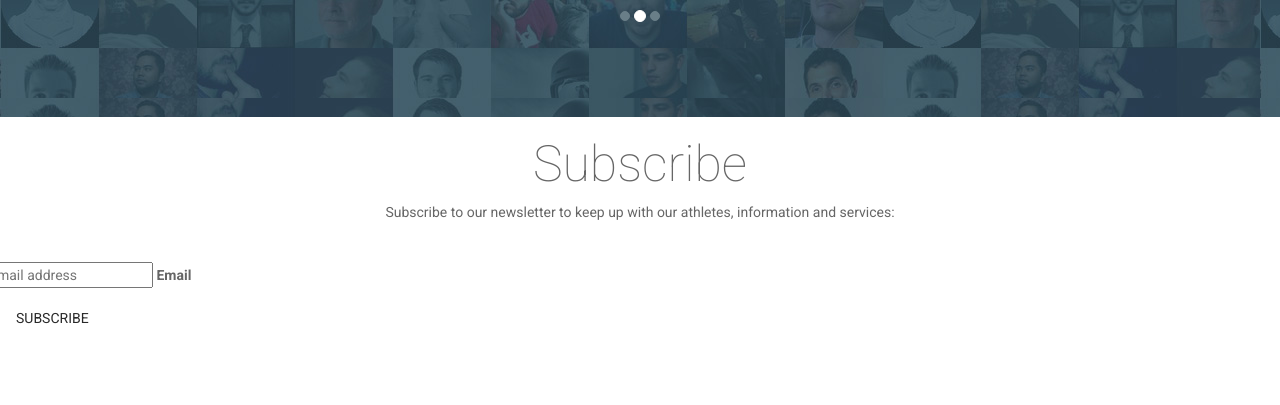
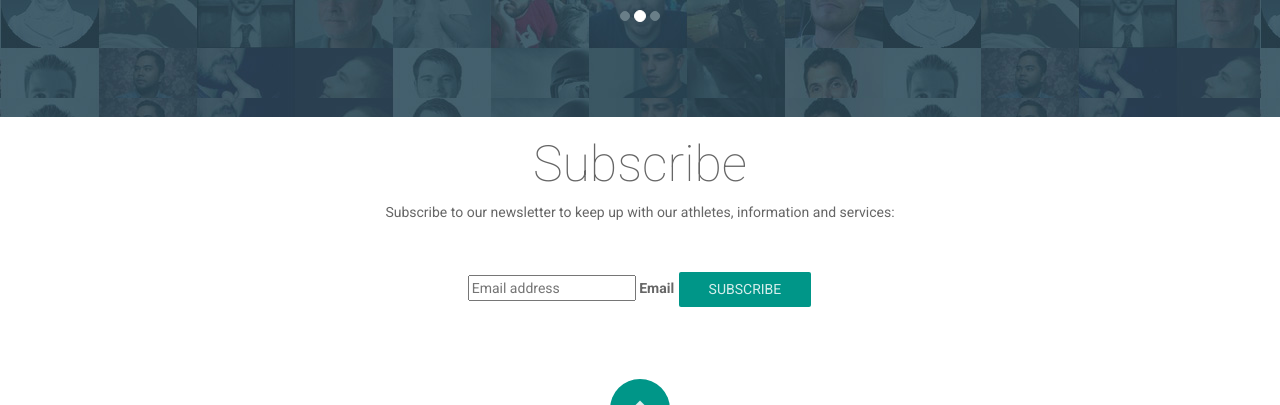
Before and after one commit to ScarletFloppy/cap, a plain HTML site: page index.html in a window 1280 px wide. Shown: the part 1859-2264 px from the top of the page. Drawn offline with Linux system fonts and the light colour scheme.

Commit message:
Adjusting subscribe area
Subscribe button now looks right, just need to fix the text box and the
action.

```diff
--- a/index.html
+++ b/index.html
@@ -189,26 +189,17 @@
           <h1 class="section-title wow fadeInRight" data-wow-duration="1000ms" data-wow-delay="100ms">Subscribe</h1>
           <p>Subscribe to our newsletter to keep up with our athletes, information and services:</p>
         </div>
-        <form action="index.html" method="post">
+        <div class="container">
           <div class="row">
-            <div class="col s12">
-              <div class="input-field inline">
+            <form class="col l12 s12" action="index.html" method="post">
+              <div class="center-align text-center input-field inline">
                 <input id="email" type="email" class="validate" name="email" placeholder="Email address" autofocus>
-                <label for="email" data-error="wrong" data-success="right">Email</label>
+                <label class="active" for="email" data-error="wrong" data-success="right">Email</label>
+                <a id="submit-button" class="btn btn-lg btn-primary" href="#" type="submit" name="action">Subscribe</a>
               </div>
-              <div class="input-field inline">
-                <a class="btn waves-effect waves-light green" type="submit" name="action">Subscribe</a>
-              </div>
-            </div>
+            </form>
           </div>
-        </form>
-
-
-          <!--<form action="index.html" method="post" class="subscribe-form; item text-center">
-            <input id="email" type="email" name="email" class="validate" placeholder="Email address" autofocus>
-            <label for="email" data-error="wrong" data-success="right">Email</label>
-            <a class="btn waves-effect waves-light green" type="submit" name="action">Subscribe</a>
-          </form>-->
+        </div>
       </section> <!-- Subscribe -->
 
       <br><br><br>
@@ -286,6 +277,7 @@
     <!--<script src="js/main.js"></script>-->
     <script>
       $(document).ready(function() {
+        Materialize.updateTextFields();
         // This command is used to initialize some elements and make them work properly
         $.material.init();
       });
```
